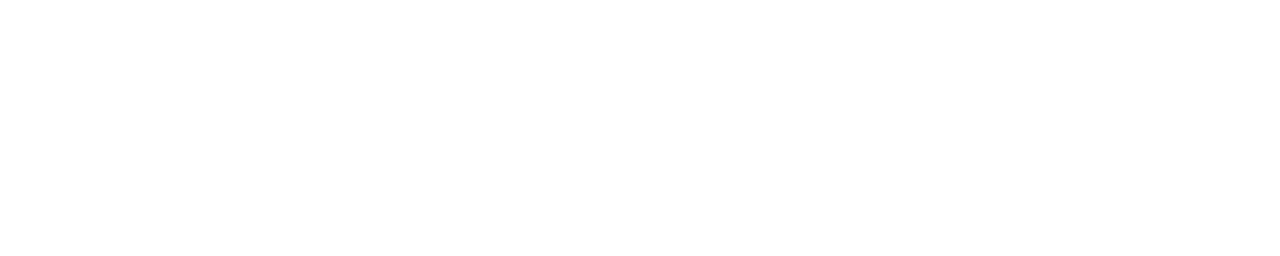
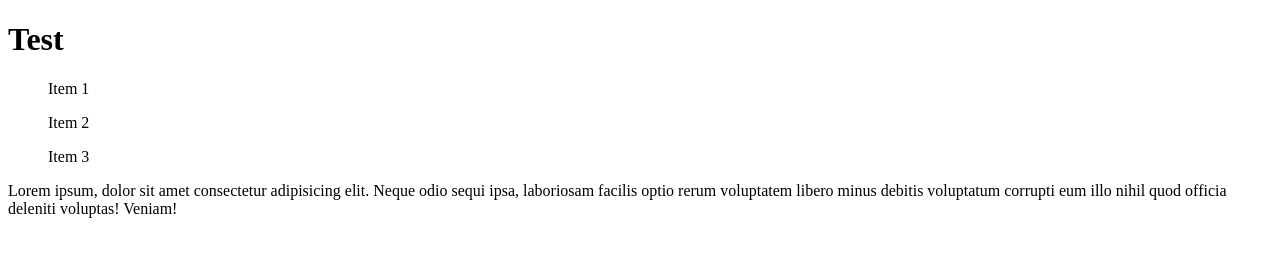
Before and after one commit to rodiw/portfolio, a plain HTML site: page index.html in a window 1280 px wide. Drawn offline with Linux system fonts and the light colour scheme.

Commit message:
added content for website

```diff
--- a/index.html
+++ b/index.html
@@ -7,6 +7,10 @@
     <title>Portfolio</title>
 </head>
 <body>
-
+    <h1>Test</h1>
+    <ul class="li">Item 1</ul>
+    <ul class="li">Item 2</ul>
+    <ul class="li">Item 3</ul>
+    <p>Lorem ipsum, dolor sit amet consectetur adipisicing elit. Neque odio sequi ipsa, laboriosam facilis optio rerum voluptatem libero minus debitis voluptatum corrupti eum illo nihil quod officia deleniti voluptas! Veniam!</p>
 </body>
 </html>
```
